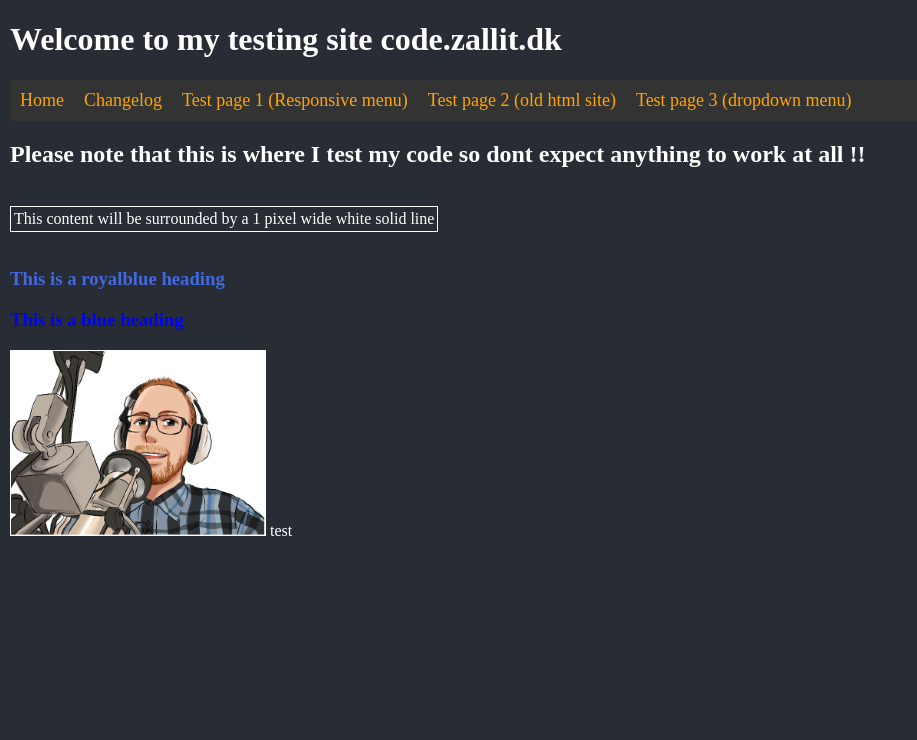
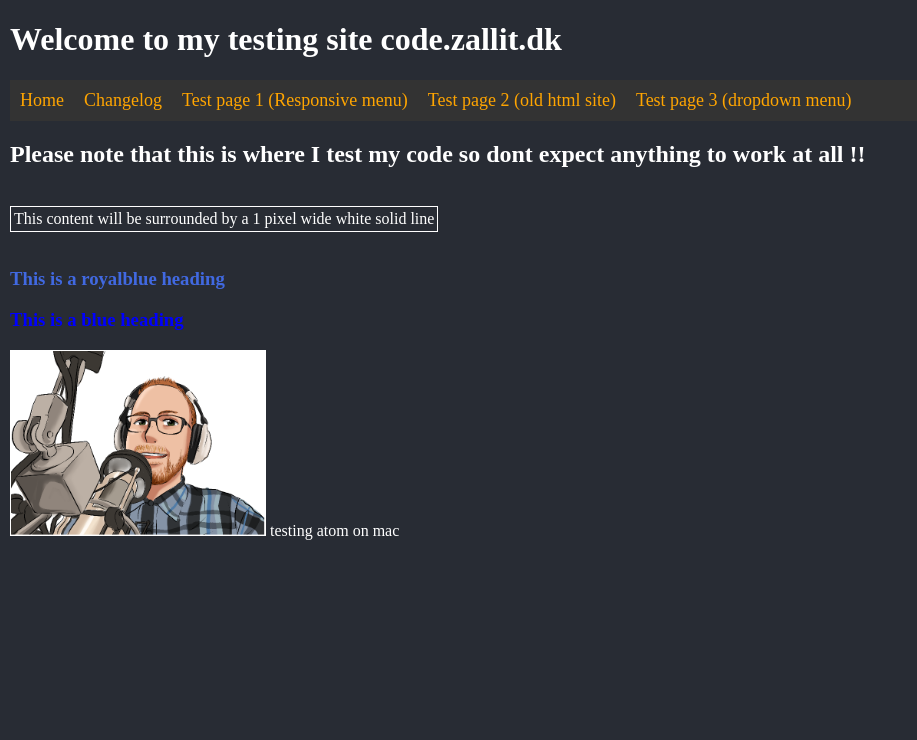
Before and after one commit to zallit/kjerulf.dev, a PHP site: page / in a window 1280 px wide. Shown: the top 740 px of the page, without its empty margins (0-917 px from the left). Run offline with PHP 8.4, Linux system fonts and the light colour scheme.

Commit message:
testing atom and git on mac

```diff
--- a/index.php
+++ b/index.php
@@ -33,6 +33,6 @@ This content will be surrounded by a 1 pixel wide white solid line
 <h3 style="color:royalblue;">This is a royalblue heading</h3>
 <h3 style="color:blue;">This is a blue heading</h3>
 <img style="border:1px solid white;" src="img/andreas-mic.png" alt="Andreas Mic Pic" height="20%" width="20%" />
-test
+testing atom on mac
 </body>  <!-- End of the page -->
 </html>
```
